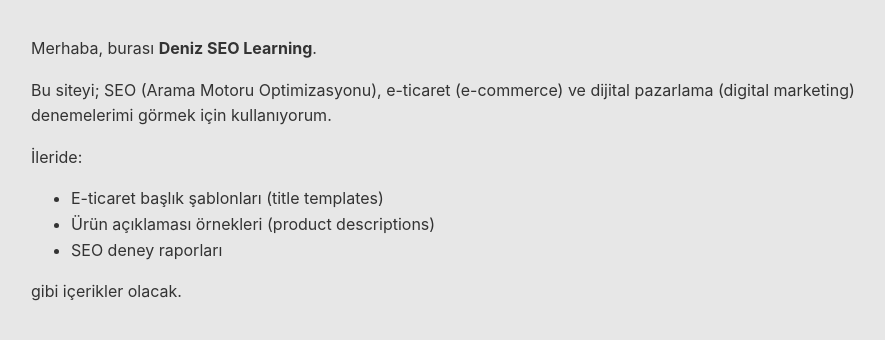
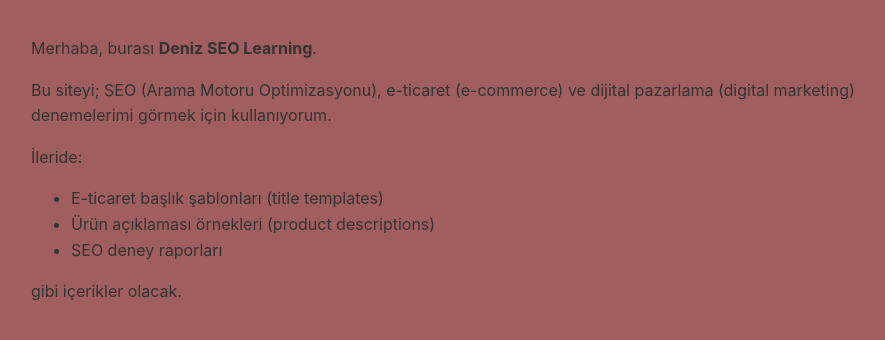
Before and after one commit to DenizVRTL/deniz-seo-learning, a Jekyll site: the page built from index.md, in a window 1280 px wide. Shown: the top 340 px of the page, without its empty margins (179-1064 px from the left). Built offline with Jekyll 4.4.1, drawn with Linux system fonts in a browser that asks for light colours.

Commit message:
Update custom.css
renk test

```diff
--- a/assets/css/custom.css
+++ b/assets/css/custom.css
@@ -9,5 +9,5 @@ body {
     max-width: 860px;
     margin: 0 auto;
     padding: 20px;
-    background-color: #e7e7e7; /* TEST İÇİN EKLEDİK */
+    background-color: #a15e5e; /* TEST İÇİN EKLEDİK */
 }
```
